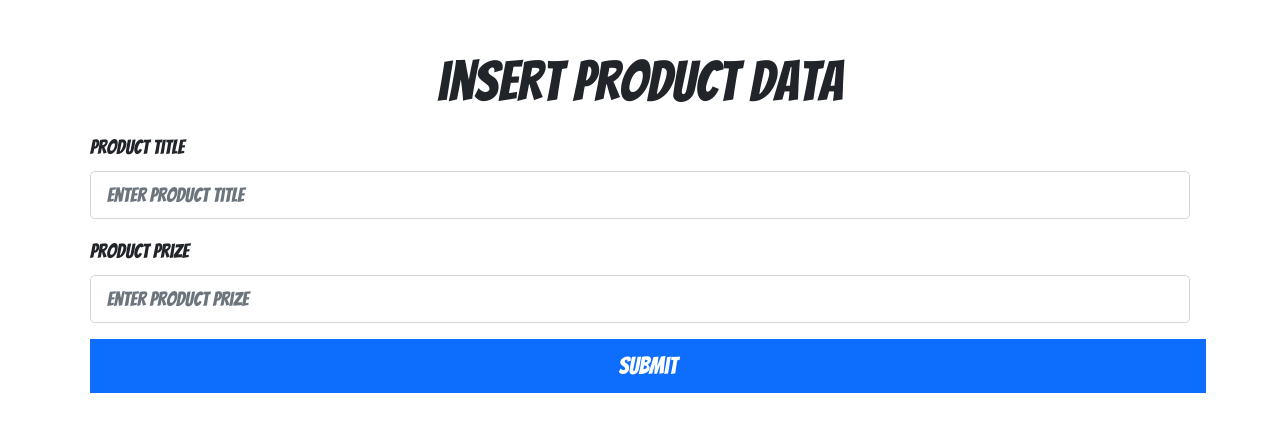
After one commit to Ariyan0047/Crud-Application, a PHP site: page /templates/insert.php in a window 1280 px wide. The commit adds this page. Shown: the top 432 px of the page. Run offline with PHP 8.4, Linux system fonts and the light colour scheme.

Commit message:
form submission

```diff
--- a/style/style.css
+++ b/style/style.css
@@ -6,9 +6,38 @@
           box-sizing: border-box;
 }
 
+.btn {
+  font-size: 1.5rem;
+  border-radius: 0;
+}
+
 body {
   font-weight: 400;
   letter-spacing: 1.6;
   font-family: "Bangers", cursive;
 }
+
+table thead tr th {
+  font-size: 1.5rem;
+}
+
+table tbody tr th {
+  font-size: 1.5rem;
+}
+
+table tbody tr td {
+  font-size: 1.5rem;
+}
+
+header.header-section {
+  width: 100%;
+  padding: 0.4rem;
+  background: #ddd;
+}
+
+footer.footer-section {
+  width: 100%;
+  padding: 0.4rem;
+  background: #ddd;
+}
 /*# sourceMappingURL=style.css.map */
--- a/style/style.scss
+++ b/style/style.scss
@@ -6,8 +6,45 @@
   box-sizing: border-box;
 }
 
+.btn {
+  font-size: 1.5rem;
+  border-radius: 0;
+}
+
 body {
   font-weight: 400;
   letter-spacing: 1.6;
   font-family: "Bangers", cursive;
 }
+
+table {
+  thead {
+    tr {
+      th {
+        font-size: 1.5rem;
+      }
+    }
+  }
+  tbody {
+    tr {
+      th {
+        font-size: 1.5rem;
+      }
+      td {
+        font-size: 1.5rem;
+      }
+    }
+  }
+}
+
+header.header-section {
+  width: 100%;
+  padding: 0.4rem;
+  background: #ddd;
+}
+
+footer.footer-section {
+  width: 100%;
+  padding: 0.4rem;
+  background: #ddd;
+}
--- a/templates/data.php
+++ b/templates/data.php
@@ -23,8 +23,8 @@ $products = $statement->fetchAll(PDO::FETCH_ASSOC);
                 <td><?php echo htmlspecialchars($product["prize"]); ?> tk</td>
                 <td><?php echo htmlspecialchars($product["created_at"]); ?></td>
                 <td>
-                    <button class="btn btn-warning">edit</button>
-                    <button class="btn btn-danger">delete</button>
+                    <button class="btn btn-warning btn-lg">edit</button>
+                    <button class="btn btn-danger btn-lg">delete</button>
                 </td>
             </tr>
             <?php endforeach; ?>
--- /dev/null
+++ b/templates/insert.php
@@ -0,0 +1,69 @@
+<?php
+include_once "../connection/connection.php";
+
+$title = $prize = "";
+
+if (isset($_POST["submit"])) {
+  if (isset($_POST["title"])) {
+    $title = $_POST["title"];
+  }
+  if (isset($_POST["prize"])) {
+    $prize = $_POST["prize"];
+  }
+
+  $statement = $conn->prepare(
+    "INSERT INTO products (title,prize) VALUES (:title,:prize)"
+  );
+  $statement->bindValue(":title", $title);
+  $statement->bindValue(":prize", $prize);
+  $statement->execute();
+}
+?>
+
+
+<!DOCTYPE html>
+<html lang="en">
+
+<head>
+    <meta charset="UTF-8">
+    <meta http-equiv="X-UA-Compatible" content="IE=edge">
+    <meta name="viewport" content="width=device-width, initial-scale=1.0">
+    <link href="https://cdn.jsdelivr.net/npm/bootstrap@5.0.0-beta3/dist/css/bootstrap.min.css" rel="stylesheet"
+        integrity="sha384-eOJMYsd53ii+scO/bJGFsiCZc+5NDVN2yr8+0RDqr0Ql0h+rP48ckxlpbzKgwra6" crossorigin="anonymous">
+    <link rel="stylesheet" href="../style/style.css">
+    <title>CRUD APPLICATION</title>
+</head>
+
+<body>
+
+    <!-- FORM SECTION -->
+    <div class="container mt-5 mb-5">
+        <h1 class="display-4 text-center">insert product data</h1>
+        <form action="insert.php" method="POST">
+            <div class="form-group m-2">
+                <label for="title" class="col-form-label-lg">product title</label>
+                <input type="text" name="title" class="form-control form-control-lg" id="title"
+                    placeholder="Enter product title" required>
+            </div>
+            <div class="form-group m-2">
+                <label for="prize" class="col-form-label-lg">product prize</label>
+                <input type="number" name="prize" class="form-control form-control-lg" id="prize"
+                    placeholder="Enter product prize" required>
+            </div>
+            <button type="submit" name="submit" class="btn btn-primary btn-lg m-2 w-100">Submit</button>
+        </form>
+    </div>
+    <!-- END FORM SECTION -->
+
+    <!-- SCRIPT TAGES -->
+    <script src="https://cdn.jsdelivr.net/npm/@popperjs/core@2.9.1/dist/umd/popper.min.js"
+        integrity="sha384-SR1sx49pcuLnqZUnnPwx6FCym0wLsk5JZuNx2bPPENzswTNFaQU1RDvt3wT4gWFG" crossorigin="anonymous">
+    </script>
+    <script src="https://cdn.jsdelivr.net/npm/bootstrap@5.0.0-beta3/dist/js/bootstrap.min.js"
+        integrity="sha384-j0CNLUeiqtyaRmlzUHCPZ+Gy5fQu0dQ6eZ/xAww941Ai1SxSY+0EQqNXNE6DZiVc" crossorigin="anonymous">
+    </script>
+    <!-- END SCRIPT TAGES -->
+
+</body>
+
+</html>
```
Also changed, not shown: index.php (+35 -5 lines), templates/footer.php (+1 -14 lines), templates/header.php (+5 -16 lines), 1 other file.
